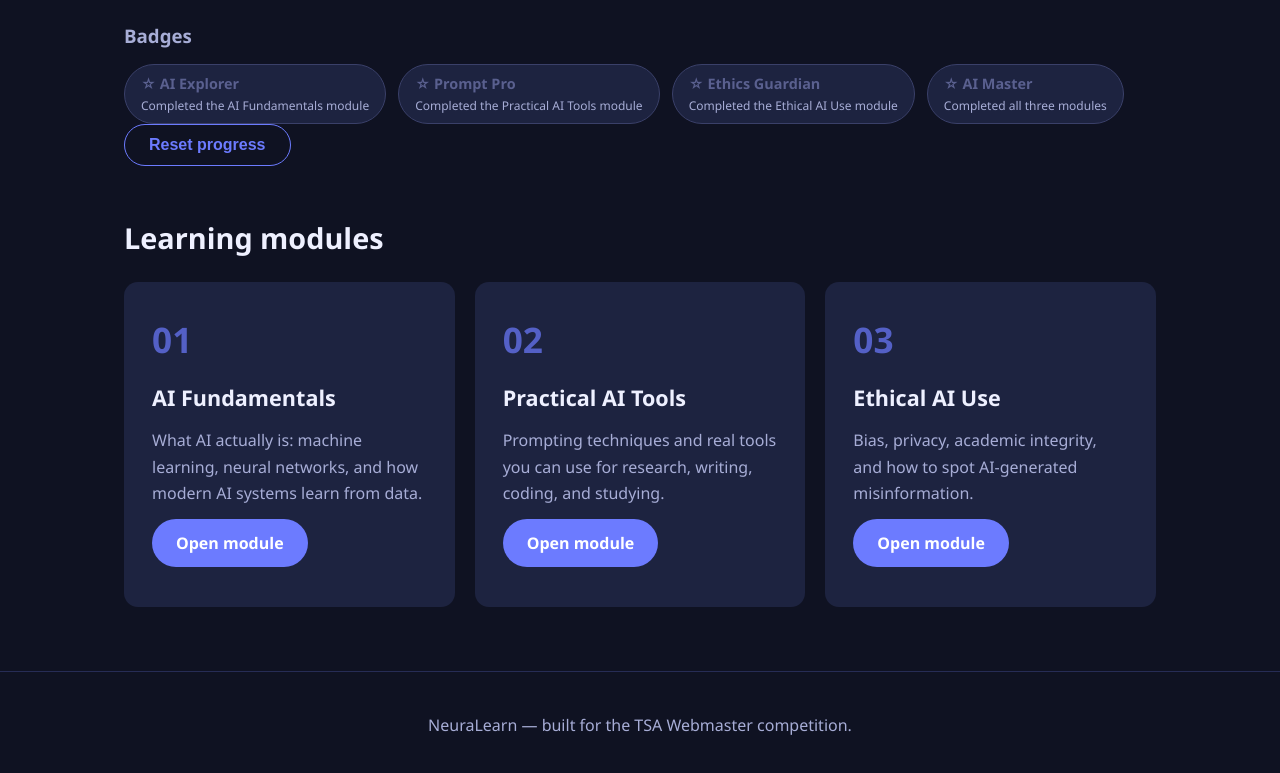
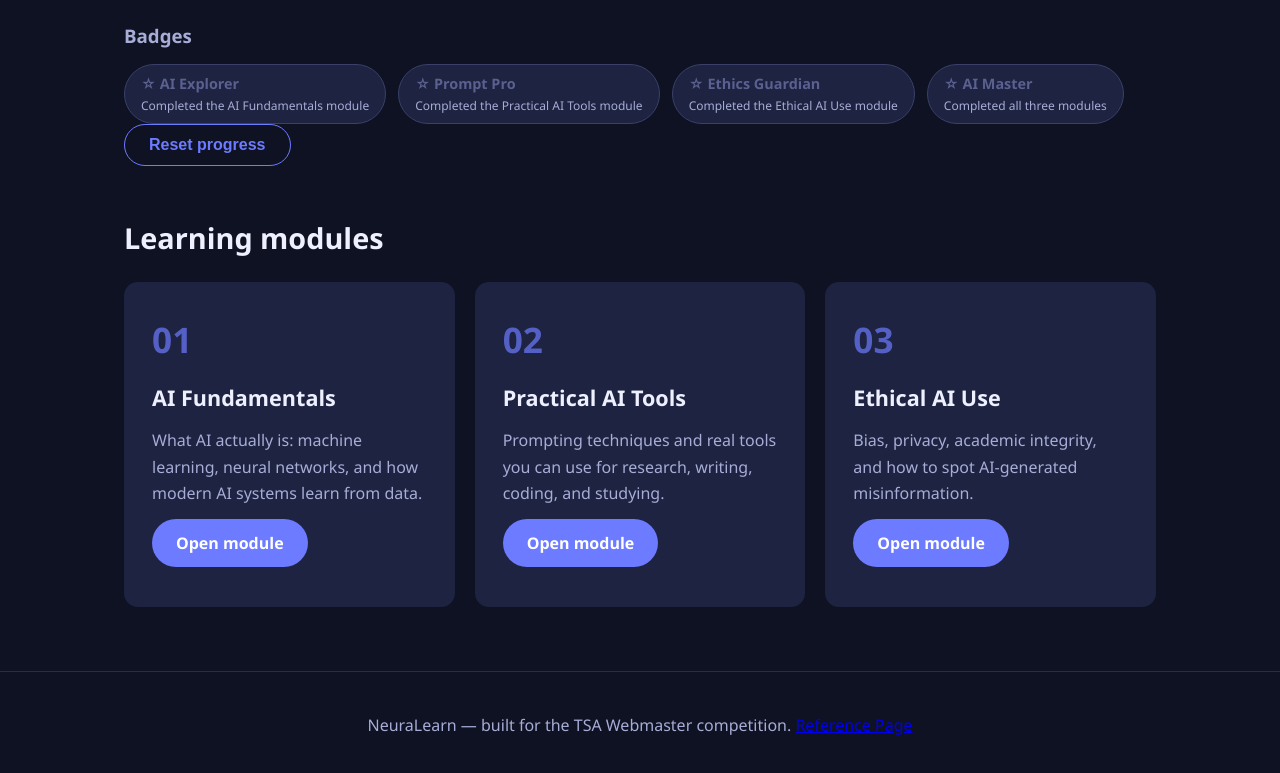
Before and after one commit to omrimorgan5-hub/tsa-webmaster-, a plain HTML site: page index.html in a window 1280 px wide. Shown: the part 701-1474 px from the top of the page. Drawn offline with Linux system fonts and the light colour scheme.

Commit message:
Link Reference Page in nav and footer

```diff
--- a/index.html
+++ b/index.html
@@ -15,6 +15,7 @@
         <a href="learn/fundamentals.html">Fundamentals</a>
         <a href="learn/tools.html">AI Tools</a>
         <a href="learn/ethics.html">Ethics</a>
+        <a href="reference.html">Reference Page</a>
       </div>
     </nav>
   </header>
@@ -78,7 +79,7 @@
   </main>
 
   <footer class="site-footer">
-    <p>NeuraLearn — built for the TSA Webmaster competition.</p>
+    <p>NeuraLearn — built for the TSA Webmaster competition. <a href="reference.html">Reference Page</a></p>
   </footer>
 
   <script src="js/app.js"></script>
```
